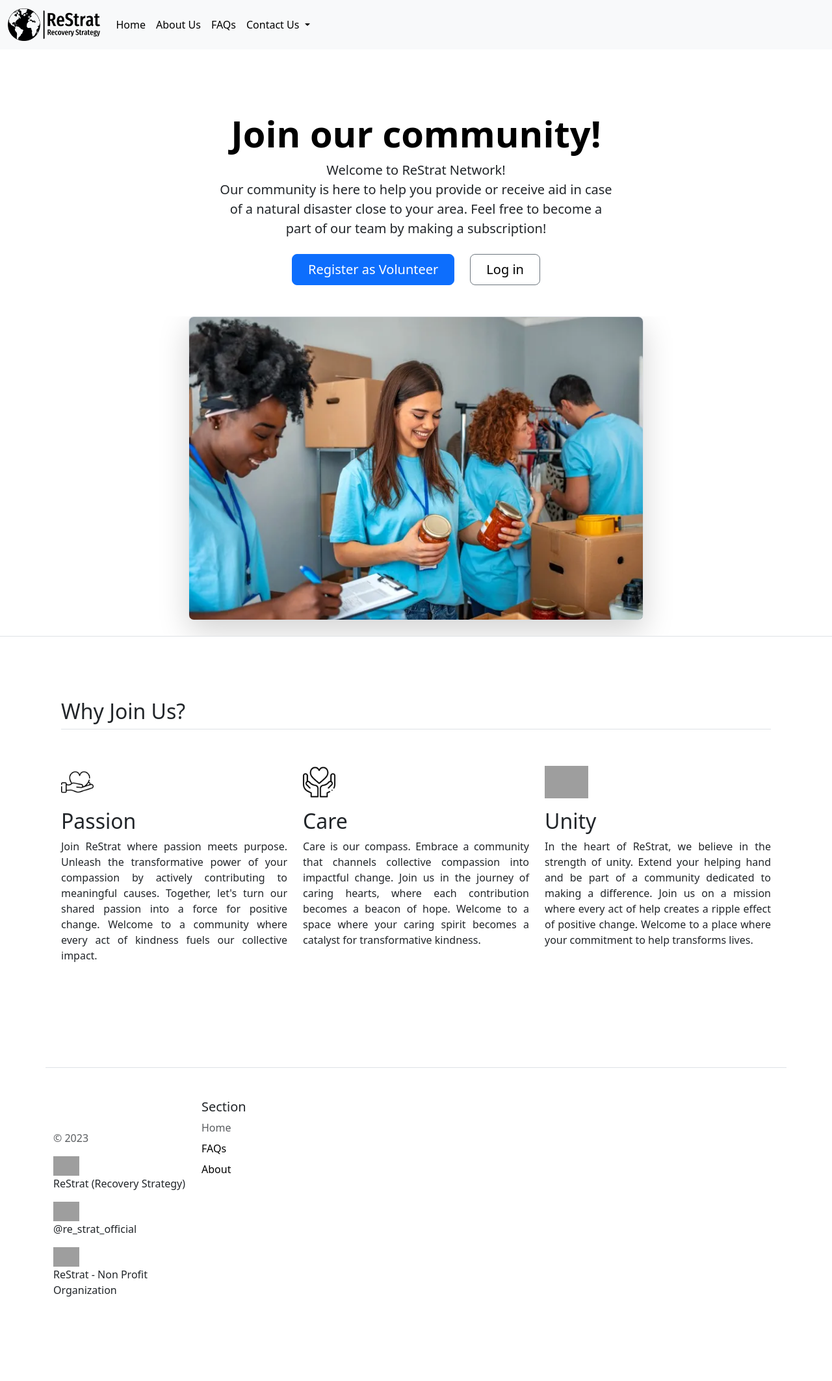
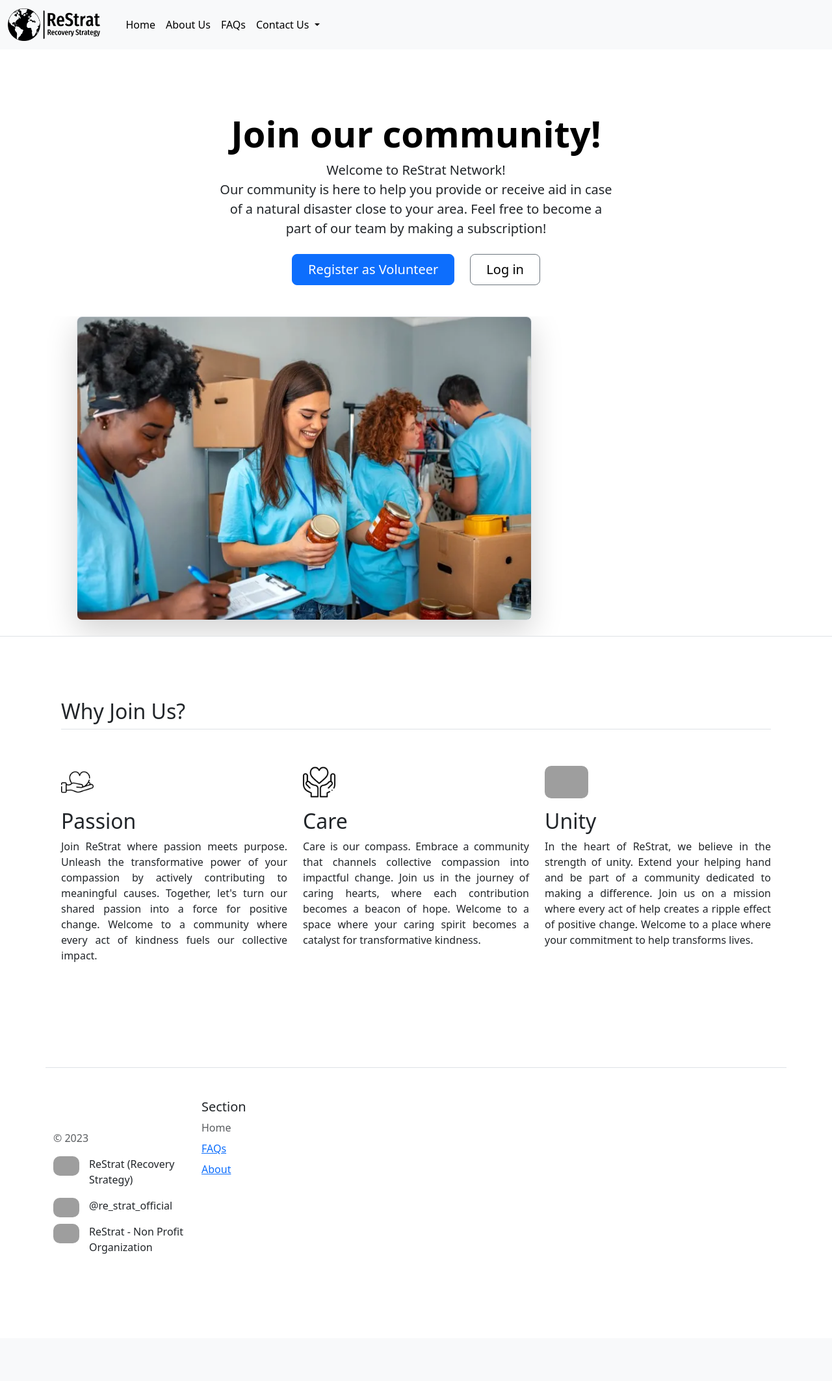
Before and after one commit to chryssa-pat/ReStrat, a PHP site: page /main.html in a window 1280 px wide. Shown: the whole page at 65% size. After the commit the page ends 1930 px from the top, so only its background shows below. Run offline with PHP 8.4, Linux system fonts and the light colour scheme; grey boxes are pictures that could not be loaded.

Commit message:
Update main.css

```diff
--- a/css/main.css
+++ b/css/main.css
@@ -1,4 +1,8 @@
 @import url('https://fonts.googleapis.com/css2?family=Open+Sans:wght@400;700&display=swap');
+
+*{
+    box-sizing: border-box;
+}
 
 .login a{
     text-decoration: none;
@@ -8,14 +12,29 @@
 .login:hover {
         background-color: rgb(11, 93, 212);
 }
-.sfaqs a,.saboutus a{
-    text-decoration: none;
-    color: black;
-}
-
 
 .text{
     text-align: justify;
+}
+
+.column{
+    float: right;
+    width: 33.33%;
+    padding: 5px;
+}
+
+.row::after{
+    content: "";
+    display: table;
+    clear: both;
+}
+
+img{
+    max-width: 320px;
+    float: left;
+    border: 3px;
+    border-radius: 10px;
+    margin-right: 15px;
 }
 
 /*.footer-links .nav-link,
```
